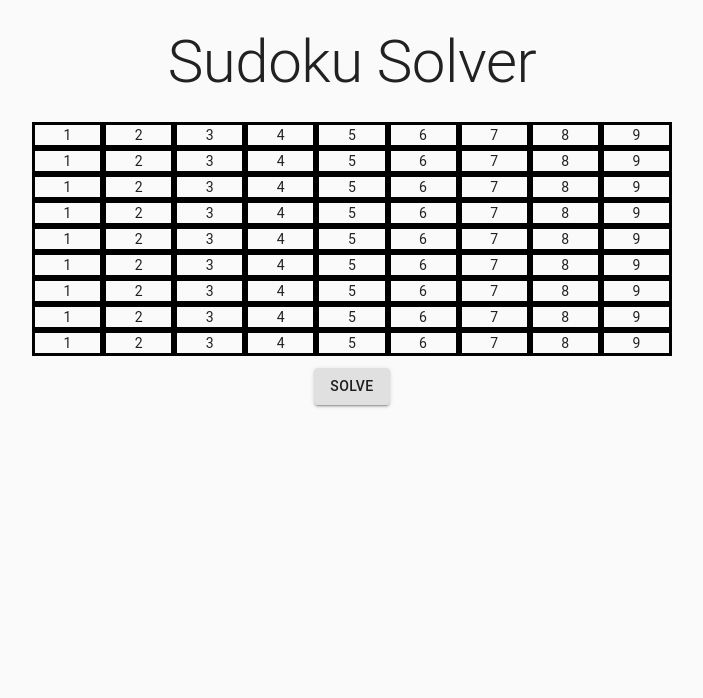
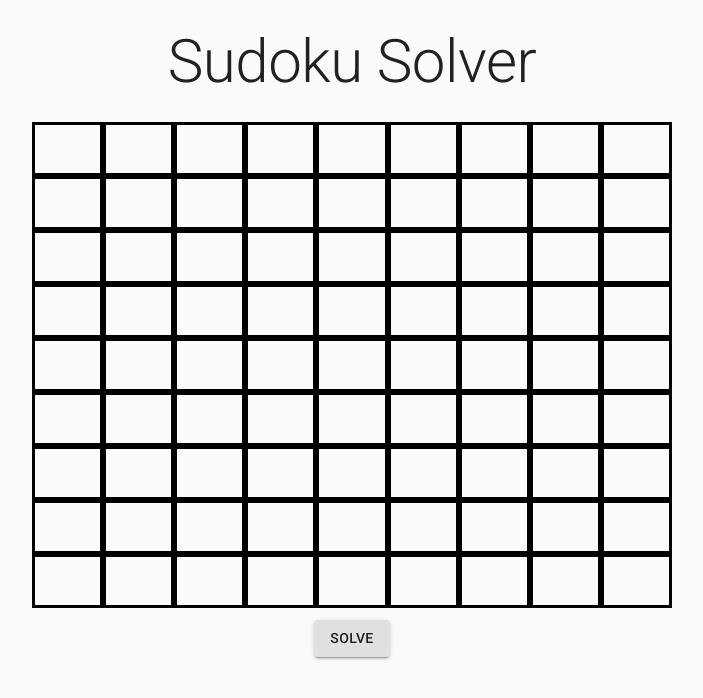
Before and after one commit to EricGaupp/sudoku-solver, a React (Create React App) app: page / in a window 1280 px wide. Shown: the top 698 px of the page, without its empty margins (288-991 px from the left). Built offline with nearby package versions, Linux system fonts and the light colour scheme.

Commit message:
Styled numeric inputs to get center text and get rid of webkit arrows

```diff
--- a/public/index.html
+++ b/public/index.html
@@ -13,6 +13,10 @@
       content="Web site created using create-react-app"
     />
     <link rel="apple-touch-icon" href="%PUBLIC_URL%/logo192.png" />
+    <link
+      rel="stylesheet"
+      href="https://fonts.googleapis.com/css?family=Roboto:300,400,500,700&display=swap"
+    />
     <!--
       manifest.json provides metadata used when your web app is installed on a
       user's mobile device or desktop. See https://developers.google.com/web/fundamentals/web-app-manifest/
@@ -27,7 +31,7 @@
       work correctly both with client-side routing and a non-root public URL.
       Learn how to configure a non-root public URL by running `npm run build`.
     -->
-    <title>React App</title>
+    <title>Sudoku Solver</title>
   </head>
   <body>
     <noscript>You need to enable JavaScript to run this app.</noscript>
--- a/src/Puzzle.tsx
+++ b/src/Puzzle.tsx
@@ -1,13 +1,25 @@
 import React, { useState } from "react";
-import { makeStyles } from "@material-ui/core/styles";
-import { Button, Grid, Typography } from "@material-ui/core";
+import { makeStyles, createStyles, Theme } from "@material-ui/core/styles";
+import { Button, Grid, InputBase, Typography } from "@material-ui/core";
 
-const useStyles = makeStyles({
-  root: { marginTop: "1em" },
-  column: {
-    border: "3px black solid"
-  }
-});
+const useStyles = makeStyles((theme: Theme) =>
+  createStyles({
+    root: { marginTop: "1em" },
+    column: {
+      border: "3px black solid"
+    },
+    inputBase: {
+      margin: theme.spacing(1)
+    },
+    removedArrows: {
+      textAlign: "center",
+      "&::-webkit-inner-spin-button, input::-webkit-outer-spin-button": {
+        WebkitAppearance: "none",
+        margin: 0
+      }
+    }
+  })
+);
 
 type NumberRange = 1 | 2 | 3 | 4 | 5 | 6 | 7 | 8 | 9;
 type SudokuRow = [
@@ -62,12 +74,10 @@ const Puzzle: React.FC = () => {
     [1, 2, 3, 4, 5, 6, 7, 8, 9]
   ]);
 
-  function handleClick(x: number, y: number) {
-    const input = prompt();
-    console.log(input);
+  function handleChange(x: number, y: number, value: string) {
     let number: number;
-    if (input) {
-      number = parseInt(input);
+    if (value) {
+      number = parseInt(value);
       if (isValidNumber(number)) {
         const newGrid = setNumber(grid, x, y, number);
         setGrid(newGrid);
@@ -106,9 +116,21 @@ const Puzzle: React.FC = () => {
                 xs
                 container
                 justify="center"
-                onClick={() => handleClick(xIndex, yIndex)}
               >
-                {column}
+                <InputBase
+                  className={classes.inputBase}
+                  type="number"
+                  fullWidth
+                  inputProps={{
+                    "aria-label": "naked",
+                    min: 1,
+                    max: 9,
+                    className: classes.removedArrows
+                  }}
+                  onChange={event =>
+                    handleChange(xIndex, yIndex, event.target.value)
+                  }
+                />
               </Grid>
             ))}
           </Grid>
```
